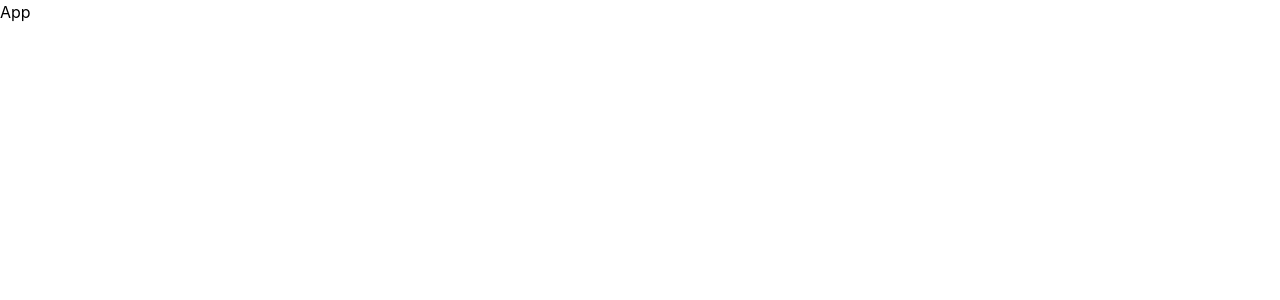
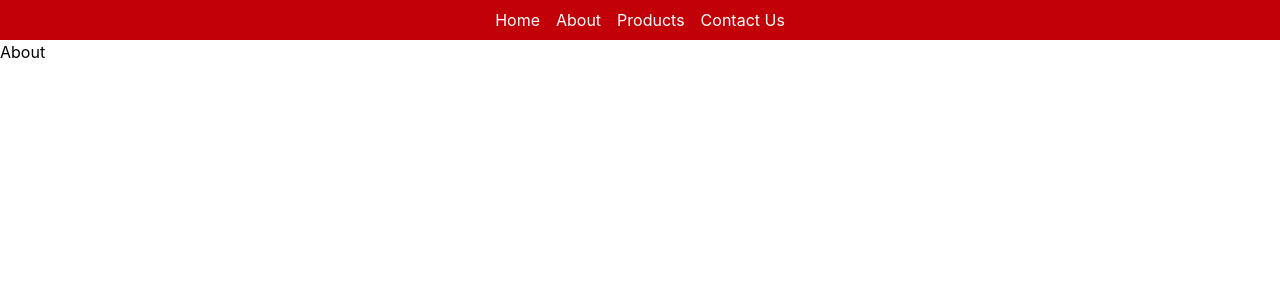
Before and after one commit to novix-vertex/SCS-REACT-32, a React (Vite) app: page /about in a window 1280 px wide. Shown: the top 300 px of the page. Built offline with nearby package versions, Linux system fonts and the light colour scheme.

Commit message:
navbar added

```diff
--- a/src/App.jsx
+++ b/src/App.jsx
@@ -1,8 +1,22 @@
-import React from 'react'
+import { Route, Routes } from 'react-router-dom'
+import Navbar from './components/Navbar'
+import Home from './components/Home'
+import About from './components/About'
+import Products from './components/Products'
+import Contacts from './components/Contacts'
 
 const App = () => {
   return (
-    <div>App</div>
+    <>
+      <Navbar />
+
+      <Routes>
+        <Route path="/" element={<Home />} />
+        <Route path="/about" element={<About />} />
+        <Route path="/products" element={<Products />} />
+        <Route path="/contacts" element={<Contacts />}/>
+      </Routes>
+    </>
   )
 }
 
--- /dev/null
+++ b/src/components/About.jsx
@@ -0,0 +1,9 @@
+import React from 'react'
+
+const About = () => {
+  return (
+    <div>About</div>
+  )
+}
+
+export default About
--- /dev/null
+++ b/src/components/Contacts.jsx
@@ -0,0 +1,9 @@
+import React from 'react'
+
+const Contacts = () => {
+  return (
+    <div>Contacts</div>
+  )
+}
+
+export default Contacts
--- /dev/null
+++ b/src/components/Home.jsx
@@ -0,0 +1,7 @@
+const Home = () => {
+  return (
+    <div>Home</div>
+  )
+}
+
+export default Home
--- /dev/null
+++ b/src/components/Navbar.jsx
@@ -0,0 +1,15 @@
+import { Link } from "react-router-dom"
+
+const Navbar = () => {
+    return (
+        <nav className="bg-red-700 py-2 px-2 text-white flex justify-center items-center gap-4">
+            <Link to="/">Home</Link>
+            <Link to="/about">About</Link>
+            <Link to="/products">Products</Link>
+            <Link to="/contacts">Contact Us</Link>
+        </nav>
+
+    )
+}
+
+export default Navbar
--- /dev/null
+++ b/src/components/Products.jsx
@@ -0,0 +1,7 @@
+const Products = () => {
+  return (
+    <div>Products</div>
+  )
+}
+
+export default Products
--- a/src/main.jsx
+++ b/src/main.jsx
@@ -1,7 +1,10 @@
 import { createRoot } from 'react-dom/client'
 import './index.css'
 import App from './App.jsx'
+import { BrowserRouter } from 'react-router-dom'
 
 createRoot(document.getElementById('root')).render(
-  <App />
+  <BrowserRouter>
+    <App />
+  </BrowserRouter>
 )
```
